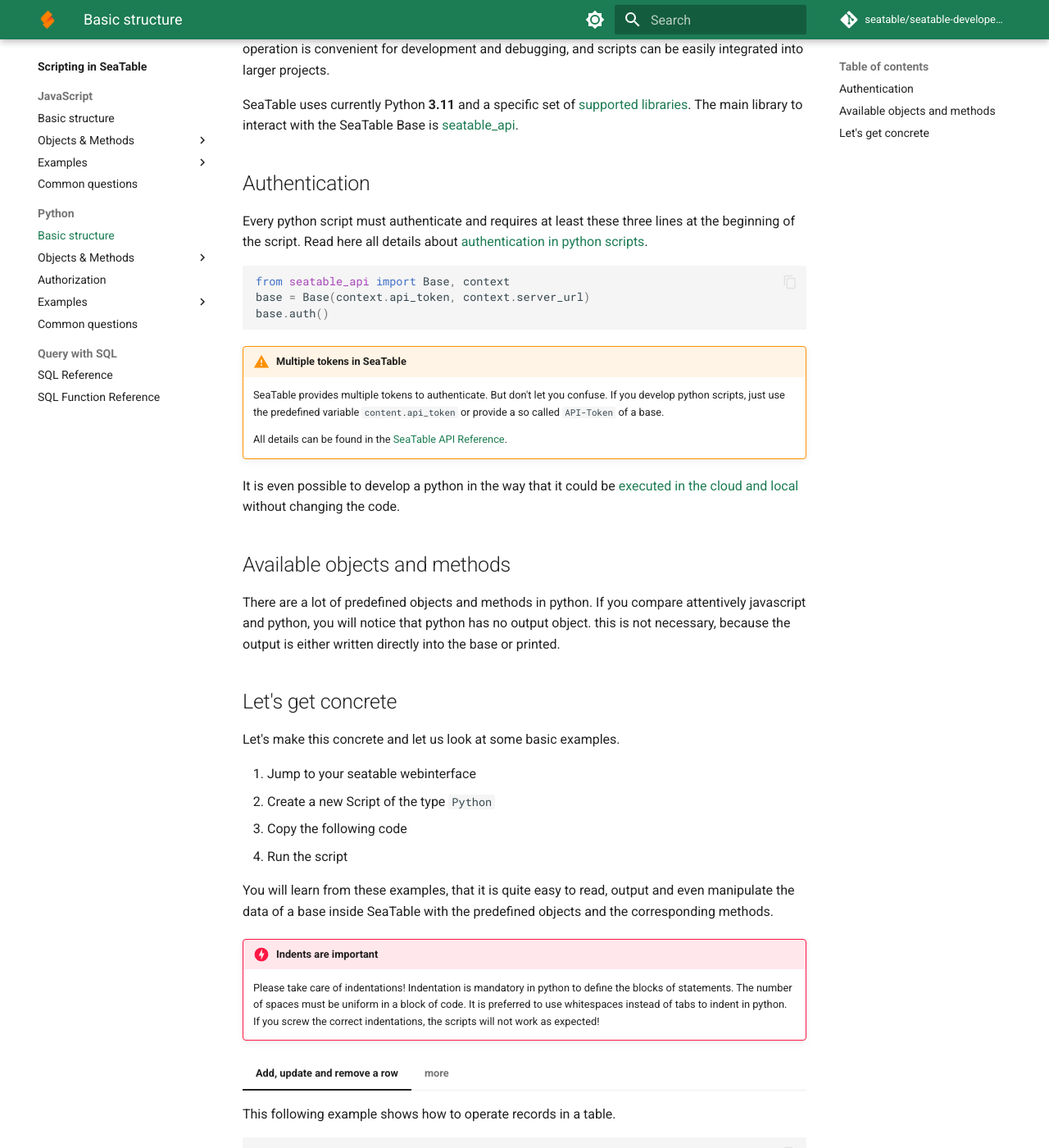
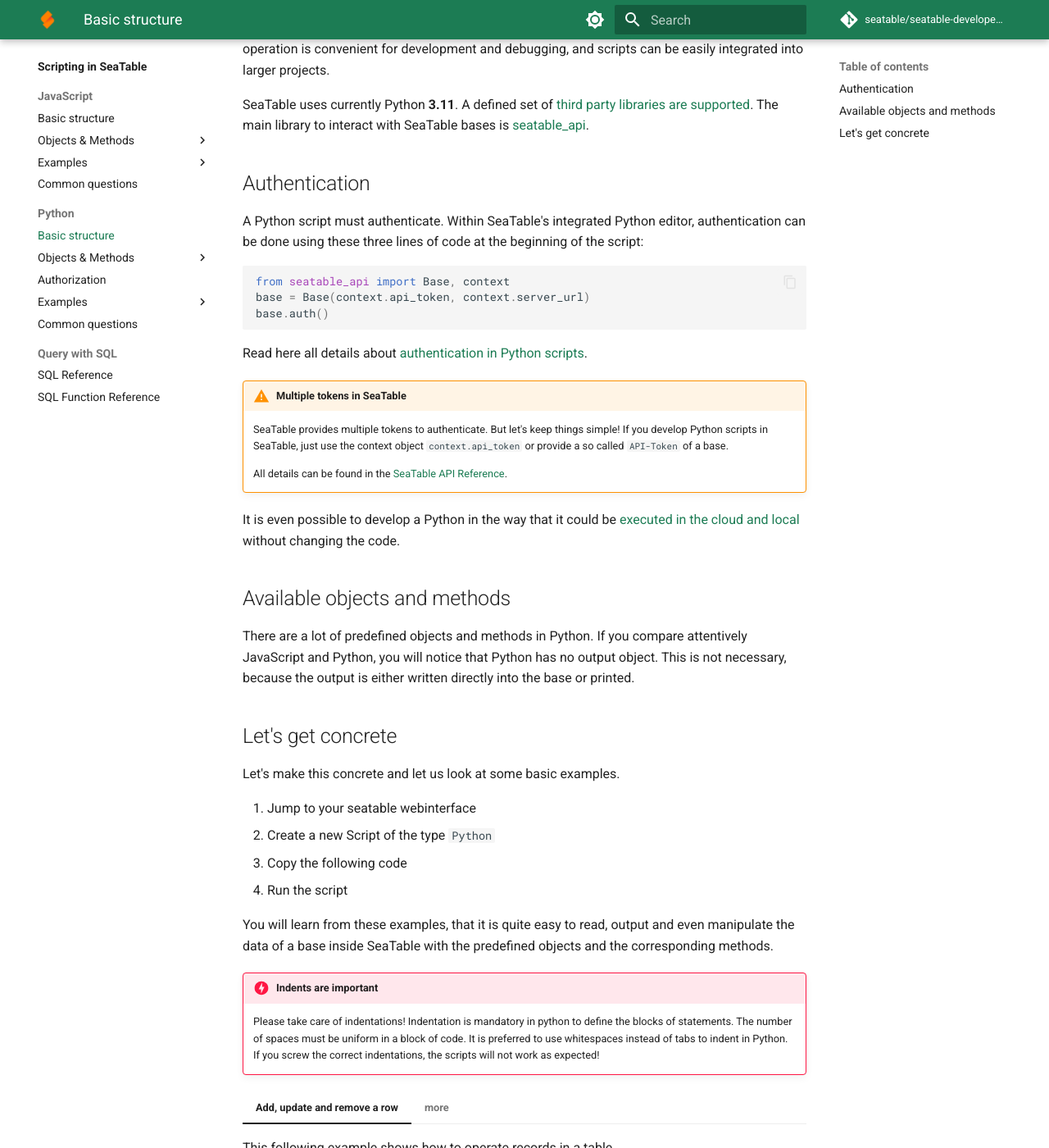
Before and after one commit to seatable/seatable-developer-docs, an MkDocs documentation site: the page built from docs/scripts/python/basic_structure_python.md, in a window 1280 px wide and 1400 px high, scrolled down 273 px. Shown: the whole window at 82% size. Built offline with MkDocs 1.6.1 and Material for MkDocs 9.7.7, drawn with Linux system fonts in a browser that asks for light colours; comment, search, counter and statistics services are not loaded; some of the changed text lies outside the part shown.

Commit message:
Update basic_structure_python.md

````diff
--- a/docs/scripts/python/basic_structure_python.md
+++ b/docs/scripts/python/basic_structure_python.md
@@ -1,14 +1,14 @@
 # Basic structure of Python script in SeaTable
 
-The Python script runs on the server side and can be set to automatically run periodically, which is suitable for more complex data processing scenarios.
+Python scripts run server-side and can be set to run automatically. Python scripts therefore lend themselves for more complex data processing scenarios.
 
 Python scripts can be run on your local machine or uploaded to the SeaTable cloud to run. Local operation is convenient for development and debugging, and scripts can be easily integrated into larger projects.
 
-SeaTable uses currently Python **3.11** and a specific set of [supported libraries](/scripts/python/common_questions/#list-of-libraries-supported-in-the-cloud-environment). The main library to interact with the SeaTable Base is [seatable_api](https://github.com/seatable/seatable-api-python).
+SeaTable uses currently Python **3.11**. A defined set of [third party libraries are supported](/scripts/python/common_questions/#list-of-libraries-supported-in-the-cloud-environment). The main library to interact with SeaTable bases is [seatable_api](https://github.com/seatable/seatable-api-python).
 
 ## Authentication
 
-Every python script must authenticate and requires at least these three lines at the beginning of the script. Read here all details about [authentication in python scripts](/scripts/python/authorization_python/).
+A Python script must authenticate. Within SeaTable's integrated Python editor, authentication can be done using these three lines of code at the beginning of the script:
 
 ```python
 from seatable_api import Base, context
@@ -16,17 +16,19 @@ base = Base(context.api_token, context.server_url)
 base.auth()
 ```
 
+Read here all details about [authentication in Python scripts](/scripts/python/authorization_python/).
+
 !!! warning "Multiple tokens in SeaTable"
 
-    SeaTable provides multiple tokens to authenticate. But don't let you confuse. If you develop python scripts, just use the predefined variable `content.api_token` or provide a so called `API-Token` of a base.
+    SeaTable provides multiple tokens to authenticate. But let's keep things simple! If you develop Python scripts in SeaTable, just use the context object `context.api_token` or provide a so called `API-Token` of a base.
 
     All details can be found in the [SeaTable API Reference](https://api.seatable.io/reference/authentication).
 
-It is even possible to develop a python in the way that it could be [executed in the cloud and local](/scripts/python/common_questions/#install-and-use-custom-python-libraries) without changing the code.
+It is even possible to develop a Python in the way that it could be [executed in the cloud and local](/scripts/python/common_questions/#install-and-use-custom-python-libraries) without changing the code.
 
 ## Available objects and methods
 
-There are a lot of predefined objects and methods in python. If you compare attentively javascript and python, you will notice that python has no output object. this is not necessary, because the output is either written directly into the base or printed.
+There are a lot of predefined objects and methods in Python. If you compare attentively JavaScript and Python, you will notice that Python has no output object. This is not necessary, because the output is either written directly into the base or printed.
 
 ## Let's get concrete
 
@@ -41,7 +43,7 @@ You will learn from these examples, that it is quite easy to read, output and ev
 
 !!! danger "Indents are important"
 
-    Please take care of indentations! Indentation is mandatory in python to define the blocks of statements. The number of spaces must be uniform in a block of code. It is preferred to use whitespaces instead of tabs to indent in python. If you screw the correct indentations, the scripts will not work as expected!
+    Please take care of indentations! Indentation is mandatory in python to define the blocks of statements. The number of spaces must be uniform in a block of code. It is preferred to use whitespaces instead of tabs to indent in Python. If you screw the correct indentations, the scripts will not work as expected!
 
 === "Add, update and remove a row"
 
````
